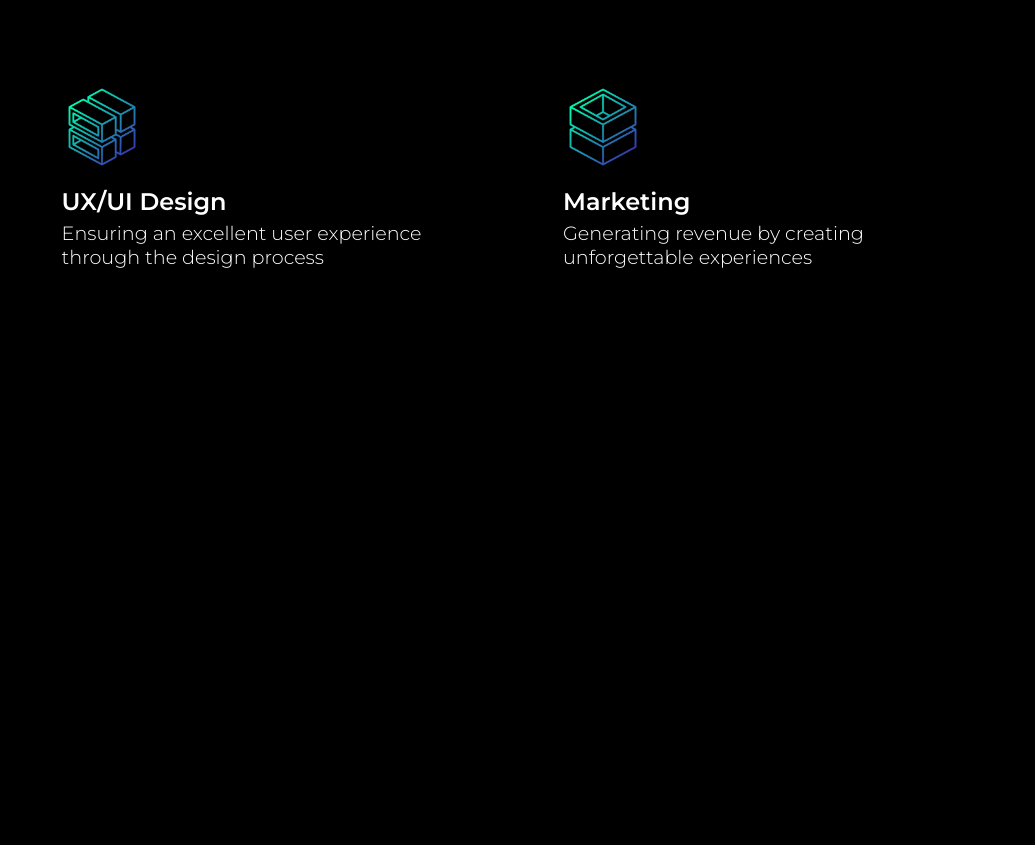
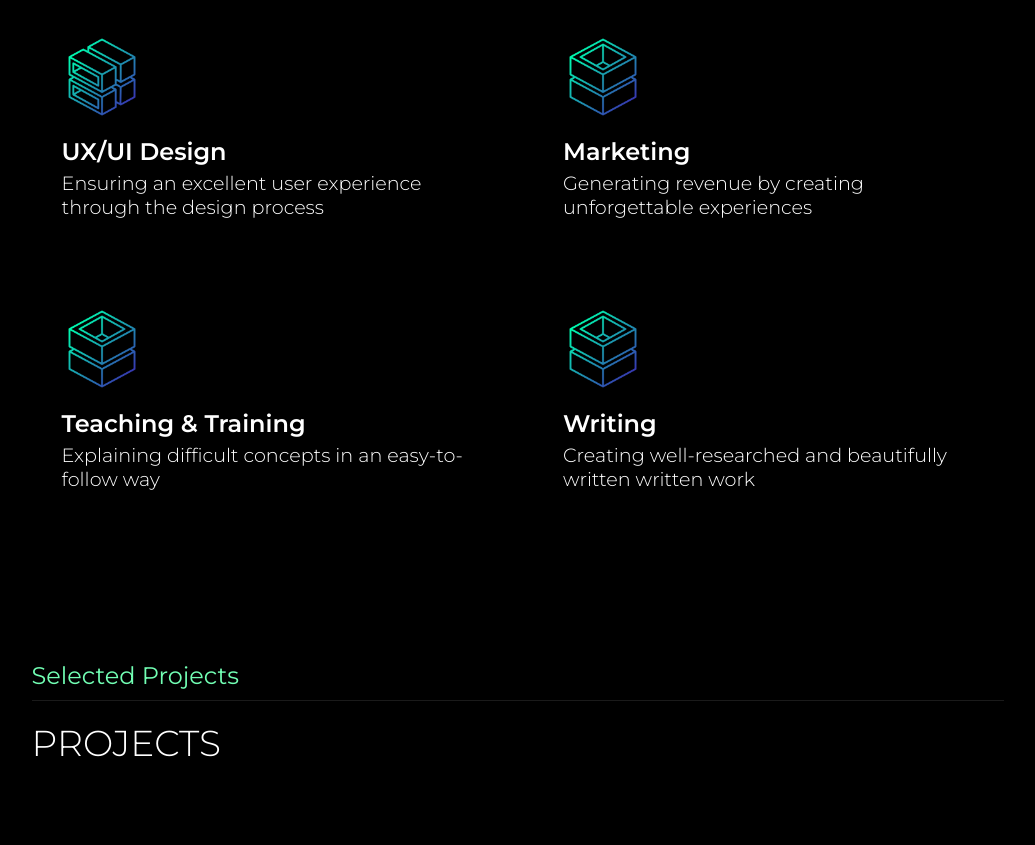
Before and after one commit to monaessaid/jan25portfolio, a plain HTML site: page home.html in a window 1280 px wide. Shown: the part 1249-2094 px from the top of the page, without its empty margins (122-1157 px from the left). Before the commit the page ends 1668 px from the top, so only its background shows below. Drawn offline with nearby package versions, Linux system fonts and the light colour scheme; a web font is replaced by a local one.

Commit message:
navbar css changes

```diff
--- a/home.html
+++ b/home.html
@@ -50,7 +50,6 @@
         </ul>
 
         <div class="nav-search">
-            <!-- <i class="ri-search-line" id="search"></i> -->
             <i class="ri-menu-line" id="toggle"></i>
         </div>
     </nav>
@@ -85,10 +84,10 @@
             <span>Work with Me</span>
             <div class="services-content">
                 <h2>SERVICES</h2>
-                <button class="services-button">
+                <!-- <button class="services-button">
                     <a href="#">View All</a>
                     <i class="ri-arrow-right-up-long-line"></i>
-                </button>
+                </button> -->
             </div>
         </div>
         <div class="services-wrap">
@@ -132,6 +131,37 @@
                     <p>Generating revenue by creating unforgettable experiences</p>
                 </div>
             </div>
+            <!-- Teaching & Training -->
+            <div class="service-item">
+                <div class="service-image">
+                    <img src="assets/cube-3d4.png" alt="">
+                </div>
+                <div class="service-content">
+                    <h3>Teaching & Training</h3>
+                    <p>Explaining difficult concepts in an easy-to-follow way</p>
+                </div>
+            </div>
+            <!-- Writing -->
+            <div class="service-item">
+                <div class="service-image">
+                    <img src="assets/cube-3d4.png" alt="">
+                </div>
+                <div class="service-content">
+                    <h3>Writing</h3>
+                    <p>Creating well-researched and beautifully written written work</p>
+                </div>
+            </div>
+        </div>
+        </div>
+    </section>
+
+    <!-- Projects -->
+    <section class="projects">
+        <div class="services-title section-title">
+            <span>Selected Projects</span>
+            <div class="services-content">
+                <h2>PROJECTS</h2>
+            </div>
         </div>
         </div>
     </section>
--- a/styles.css
+++ b/styles.css
@@ -53,7 +53,9 @@ body {
     top: 0%;
     left: 0%;
     border-bottom: var(--border);
-    z-index: 2;
+    z-index: 10;
+    background-color: #1d1d1d21;
+    backdrop-filter: blur(3px);
 }
 
 .menu {
@@ -172,7 +174,7 @@ section {
     align-items: center;
     position: relative;
     z-index: 9;
-    padding: 120px 12%;
+    padding: 70px 12%;
 }
 
 .section-title {
@@ -248,7 +250,7 @@ section {
     font-size: 1rem;
 }
 
-.services-content{
+.services-content {
     width: 100%;
     display: flex;
     justify-content: space-between;
@@ -320,7 +322,7 @@ section {
 }
 
 @media screen and (max-width:1200px) {
-    .service-content p{
+    .service-content p {
         font-size: 1rem;
     }
 }
@@ -379,7 +381,7 @@ section {
     }
 
     .services-wrap {
-        grid-template-columns: repeat(1,1fr);
+        grid-template-columns: repeat(1, 1fr);
     }
 }
 
@@ -388,12 +390,15 @@ section {
         border-left: 0;
         border-right: 0;
     }
+
     .nav-search i:nth-child(1) {
         display: none;
     }
+
     .hero-container h1 {
         font-size: 3rem;
     }
+
     .hero-container h3 {
         font-size: 1.5rem;
     }
```
